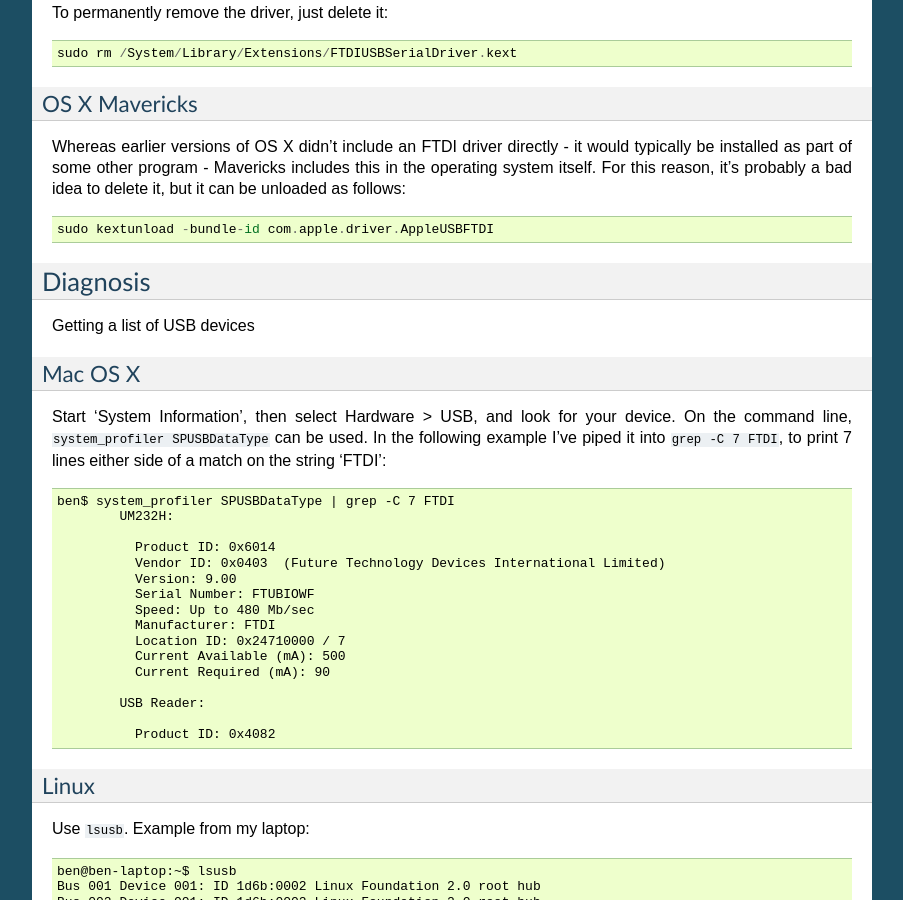
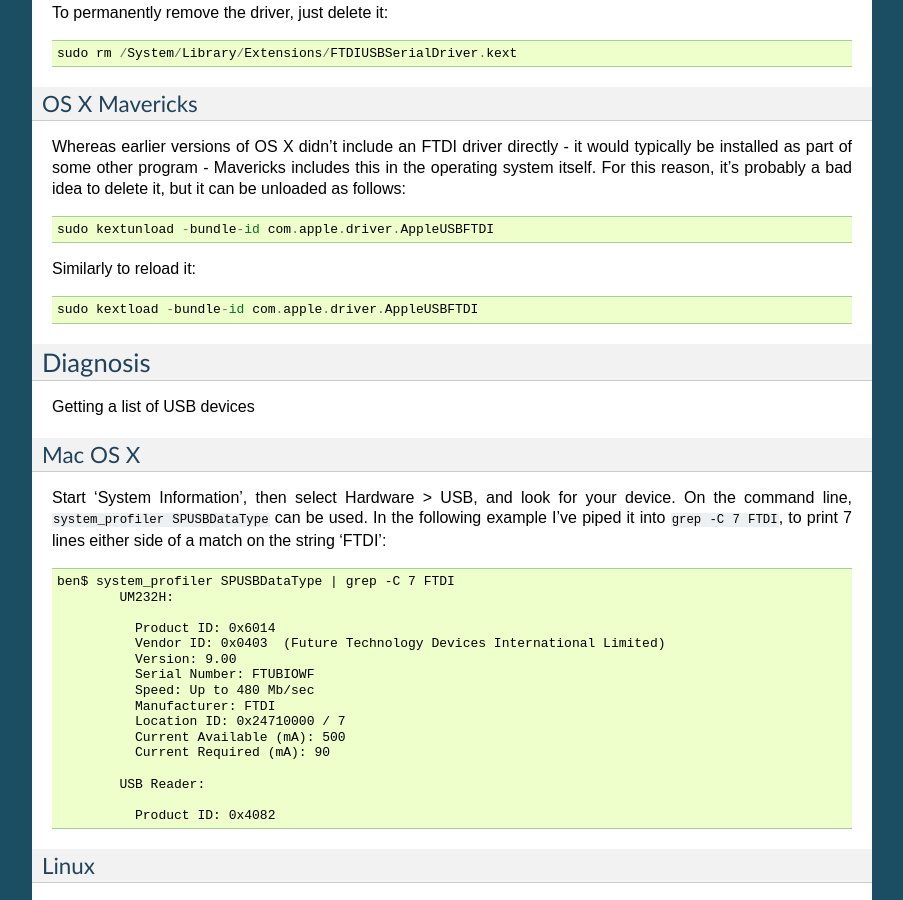
Before and after one commit to codedstructure/pylibftdi, a Sphinx documentation site: the page built from doc/troubleshooting.rst, in a window 1280 px wide and 900 px high, scrolled down 557 px. Shown: the whole window, without its empty margins (198-1101 px from the left). Built offline with Sphinx 7.4.7, drawn with Linux system fonts in a browser that asks for light colours.

Commit message:
update Mac OS X docs

```diff
--- a/doc/troubleshooting.rst
+++ b/doc/troubleshooting.rst
@@ -37,6 +37,11 @@
 a bad idea to delete it, but it can be unloaded as follows::
 
     sudo kextunload -bundle-id com.apple.driver.AppleUSBFTDI
+
+Similarly to reload it::
+
+    sudo kextload -bundle-id com.apple.driver.AppleUSBFTDI
+
 
 Diagnosis
 ---------
```
